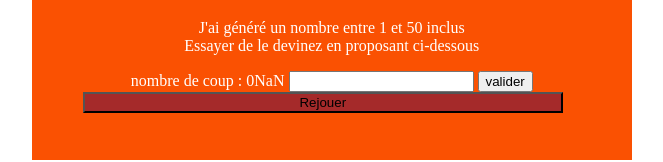
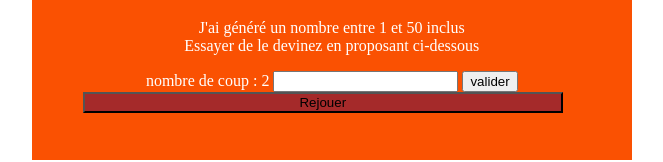
Before and after one commit to MaximilienR/tp, a website: page nombre/index.html in a window 1280 px wide. Both pictures are taken after a click on the button "valider". Shown: the part 166-328 px from the top of the page, without its empty margins (229-892 px from the left). Drawn offline with Linux system fonts and the light colour scheme.

Commit message:
nombre mystère

```diff
--- a/nombre/index.html
+++ b/nombre/index.html
@@ -14,9 +14,9 @@
         <p>J'ai généré un nombre entre 1 et 50 inclus<br/>
         Essayer de le devinez en proposant ci-dessous
         </p>
-        <p><span>nombre de coup : </span><span id="chance">0</span>
+        <p><span>nombre de coup : </span><span id="chance"></span>
             <input type="text"id="reponse"/>
-            <button onclick="test()">valider</button><br/>
+            <button   onclick="test()">valider</button><br/>
             <button type="" id="btn2" onclick="reload()">Rejouer</button>
 
     </div>
--- a/nombre/script.js
+++ b/nombre/script.js
@@ -10,13 +10,19 @@ var compteur=0;
 var solution ;
 var chance=1;
 var choixUser = document.getElementById("reponse").value;
-var nombre =function RandomInt(max) {
+var nombre =function RandomInt() {
     return Math.floor(Math.random() * 50);
-    console.log(max)
+
 
    }
+  //entrer nombre
+    function play() {
 
-    function play() {
+    }
+    //compteur
+    function test(){
+        Number
+        document.getElementById("chance").innerHTML += chance +=+ 1;
         Number(choixUser)
         if (choixUser<nombre) {
             alert("choisisez un nombre plus grand");
@@ -26,12 +32,7 @@ var nombre =function RandomInt(max) {
             alert("vous avez gagner");
         }else if (choixUser==""){
             alert("veuillez saisir un nombre");
-        }
-    }
-    //compteur
-    function test(){
-        Number
-        document.getElementById("chance").innerHTML +=chance.value+ 1;}
+        }}
 
     //recharger la page
 function reload(){
```
